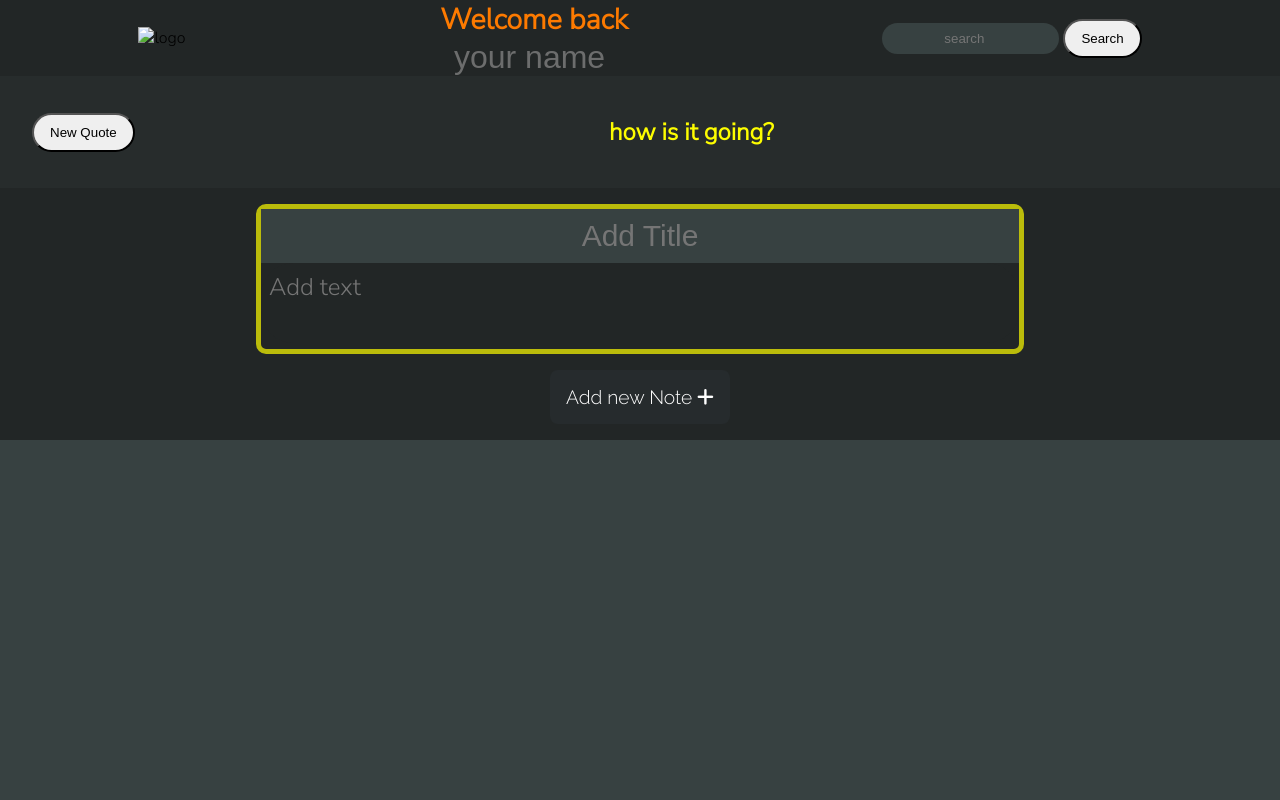
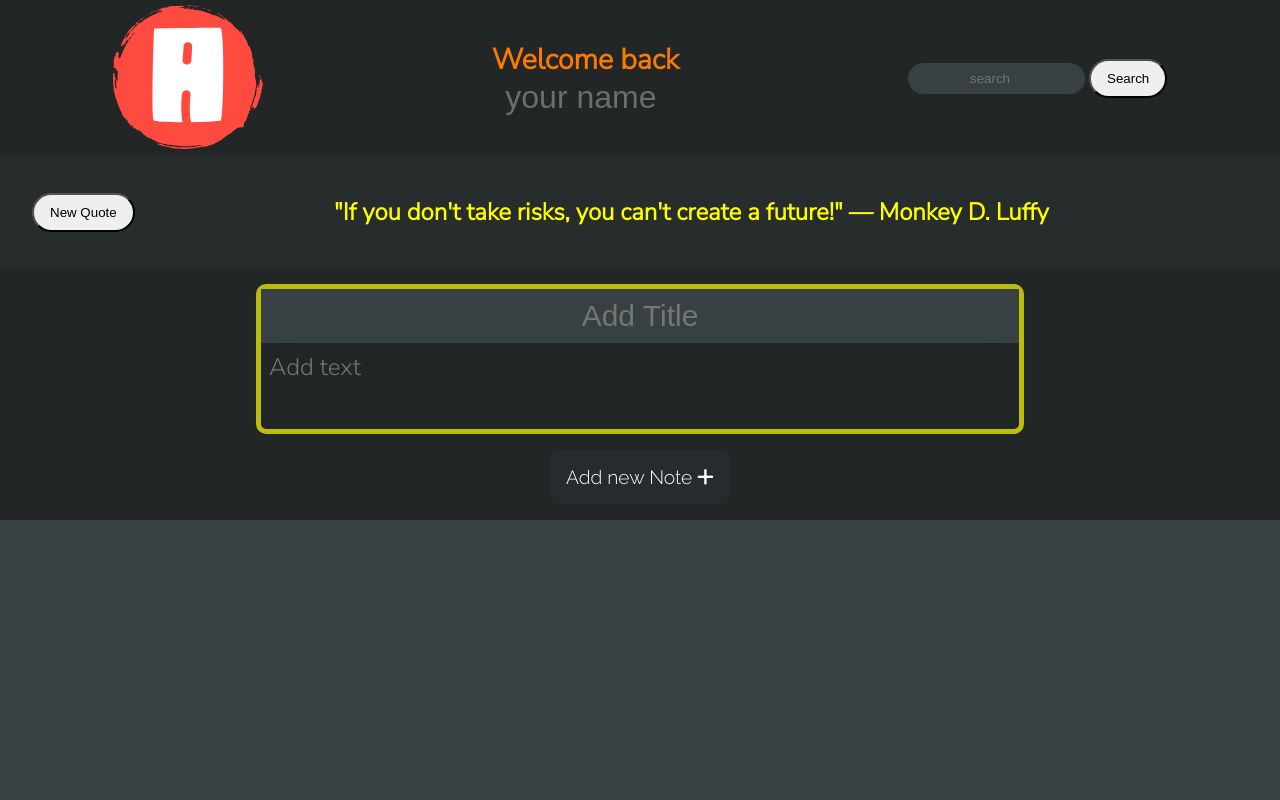
Before and after one commit to Kaustav2410/Notes-Webpage, a plain HTML site: page index.html in a window 1280 px wide. Shown: the top 800 px of the page. Drawn offline with Linux system fonts and the light colour scheme.

Commit message:
Added logo

```diff
--- a/index.css
+++ b/index.css
@@ -17,7 +17,11 @@ body{
     top: 0;
     flex-wrap: wrap;
 }
+#header a{
+    cursor: pointer;
+    text-decoration: none;
 
+}
 #header img{
     width: 150px;
     height: 150px;
@@ -141,6 +145,8 @@ body{
 
 #note-contain{
     background-color: #374141;
+    color: rgb(253, 122, 0);
+    font-size: 2rem;
 }
 
 .note{
--- a/index.html
+++ b/index.html
@@ -16,7 +16,7 @@
     <div class="container">
         <nav id="header">
             <div>
-                <img src="logo.svg" alt="logo">
+               <a href="index.html"> <img src="Logo.svg" alt="logo" ></a>
             </div>
             <div class="username">
                 <h2>Welcome back</h2>
@@ -59,9 +59,3 @@
     <script src="index.js"></script>
 </body>
 </html>
-
-<!-- 1.provide a few fonts options in a button or a drop down menu so that the user can change the font accordingly to his/her liking
-2.Add animation when deleting the notes
-3.Randomly gives an motivation quote when load the site
-4.Can add title to the note
--->
--- a/index.js
+++ b/index.js
@@ -2,7 +2,20 @@ const addBtn = document.querySelector("#Add");
 const quoteslisten= document.querySelector("#quotes");
 const quotesdisplay= document.querySelector(".display");
 
-const arr=["hello how is it going on are you okay. just focus on today and dont dwell on the past :)","hey there","how is it going?","Keep up the good work","Just do it","I see you started working on yourself Good! Don't fail this time","This year resolution Dont fail this time"];
+const arr=[
+    `"The world isn't perfect. But it's there for us, doing the best it can… that's what makes it so damn beautiful." — Roy Mustang `,
+    `"Those who stand at the top determine what's wrong and what's right! This very place is neutral ground! Justice will prevail, you say? But, of course, it will! Whoever wins this war becomes justice!" — Don Quixote Doflamingo`,
+    `"People, who can't throw something important away, can never hope to change anything." — Armin Arlert `,
+    `"If you don't take risks, you can't create a future!" — Monkey D. Luffy `,
+    `"You will never be able to love anybody else until you love yourself." — Lelouch Lamperouge`,
+    `"The loneliest people are the kindest. The saddest people smile the brightest. The most damaged people are the wisest. All because they don't wish to see anyone else suffer the way they did." — Jellal Fernandes`,
+    `"Humans die. Animals die. Plants die. Even soul reapers die. It's the arch of the universe. Everything that comes to life eventually ceases to exist." — Baraggan Louisenbairn`,
+    `"A dropout will beat a genius through hard work." -  Rock Lee`,
+    `"Forgetting is like a wound. The wound may heal, but it has already left a scar." - Monkey D. Luffy`,
+    `"How can you keep moving forward if you keep regretting the past?" - Edward Elric`,
+    `" Revenge is just the path you take to escape your suffering" - Ichigo Kurosaki`,
+    `"You can die anytime, but living takes true courage" - Kenshin Himura`
+    ];
 const searchtext=document.querySelector("#searchbox");
 
 (
@@ -74,12 +87,6 @@ function showNotes(){
         }
 
 }
-// function deleteNote (note){
-//     console.log("Deleted");
-//     note.remove();
-//     showNotes();
-// }
-
 
 function deleteNote(index){
       console.log("I am deleting", index);
```
Also changed, not shown: logo.svg (added).
